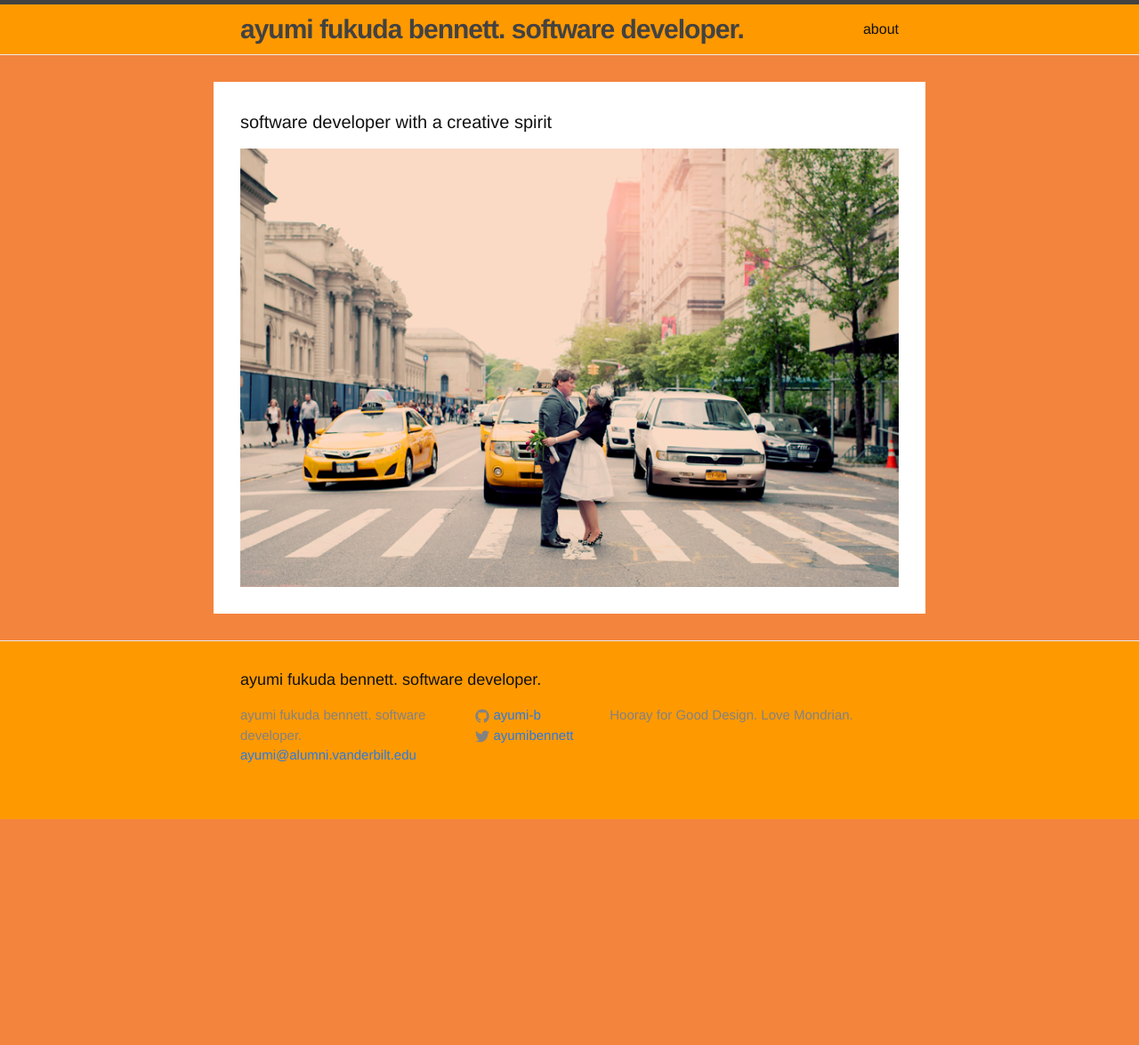
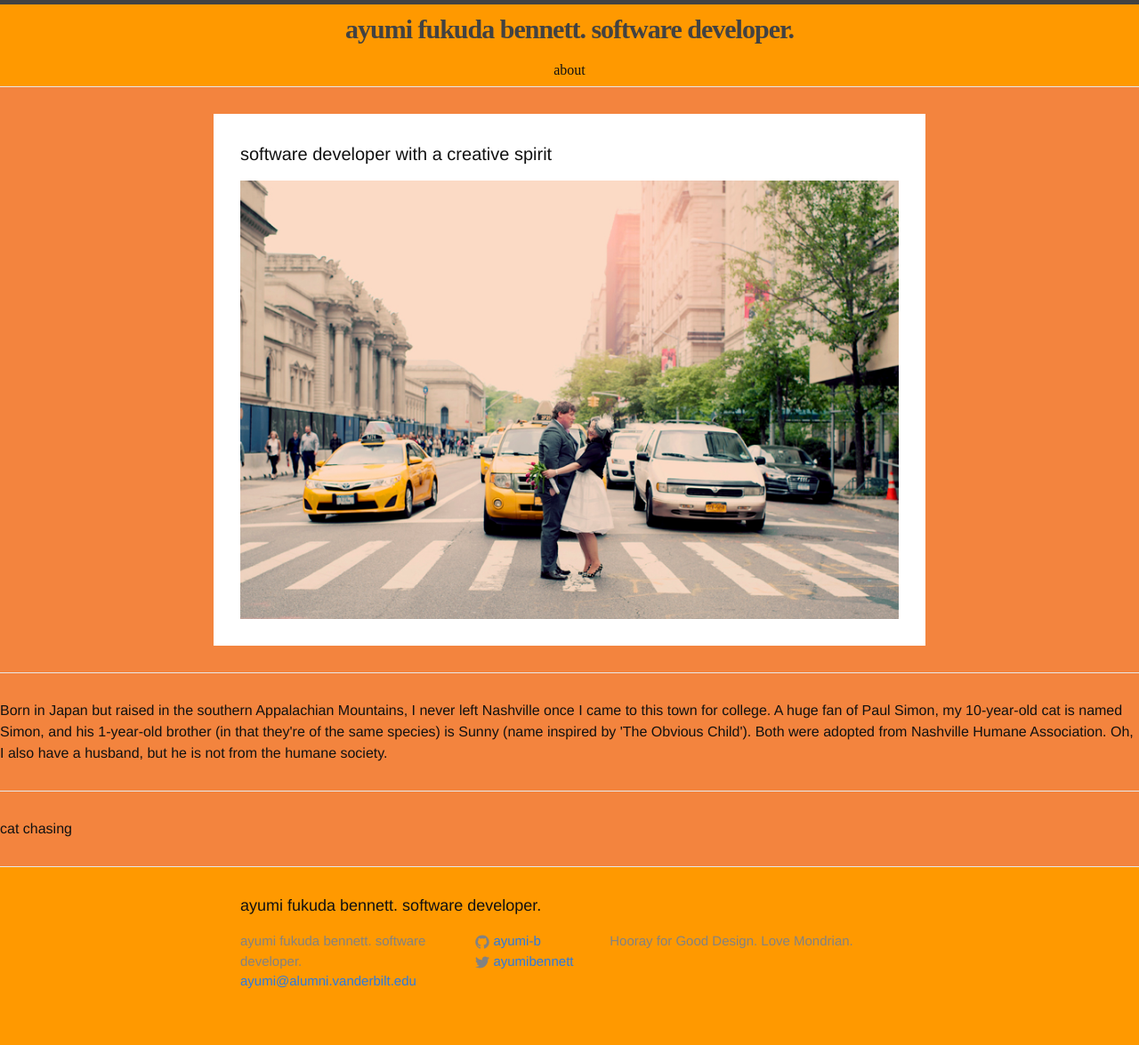
Before and after one commit to ayumi-b/ayumi-b.github.io, a Jekyll site: the page built from index.html, in a window 1280 px wide. Shown: the whole page at 89% size. Built offline with Jekyll 4.4.1, drawn with Linux system fonts in a browser that asks for light colours; before the commit the page ends 921 px from its top, so only the background shows below that.

Commit message:
established a fixed nav, design to follow

```diff
--- /dev/null
+++ b/_includes/about.html
@@ -0,0 +1,6 @@
+<!-- Abput Section -->
+<section class="segments" id="about">
+Born in Japan but raised in the southern Appalachian Mountains, I never left Nashville once I came to this town for college.
+
+A huge fan of Paul Simon, my 10-year-old cat is named Simon, and his 1-year-old brother (in that they're of the same species) is Sunny (name inspired by 'The Obvious Child').  Both were adopted from Nashville Humane Association.  Oh, I also have a husband, but he is not from the humane society.
+</section>
--- /dev/null
+++ b/_includes/skills.html
@@ -0,0 +1,4 @@
+<!-- Skills Section -->
+<section class="segments" id="skills">
+cat chasing
+</section>
--- a/_layouts/default.html
+++ b/_layouts/default.html
@@ -13,6 +13,12 @@
       </div>
     </div>
 
+    {% include about.html %}
+
+    {% include skills.html %}
+
+    {% include projects.html %}
+
     {% include footer.html %}
 
   </body>
--- a/_sass/_layout.scss
+++ b/_sass/_layout.scss
@@ -2,12 +2,33 @@
  * Site header
  */
 .site-header {
+    position: fixed;
+    width: 100%;
+    top: 0;
+    left: 0;
+    right: 0;
     border-top: 5px solid $grey-color-dark;
     border-bottom: 1px solid $grey-color-light;
-    min-height: 56px;
+    min-height: 40px;
+    font-family: 'Alegreya Sans SC';
+    text-align: center;
+
 
     // Positioning context for the mobile navigation icon
     position: relative;
+}
+
+
+.header-wrapper {
+    position: fixed;
+    width: 100%;
+    top: 0;
+    left: 0;
+    right: 0;
+    z-index: 999;
+    background-color: tomato;
+    border-bottom: 5px solid $grey-color-light;
+
 }
 
 .site-title {
@@ -15,8 +36,9 @@
     font-weight: bold;
     line-height: 56px;
     letter-spacing: -1px;
-    margin-bottom: 0;
-    float: left;
+
+
+
 
     &,
     &:visited {
@@ -25,8 +47,11 @@
 }
 
 .site-nav {
-    float: right;
-    line-height: 56px;
+    float: center;
+    line-height: 36px;
+
+
+
 
     .menu-icon {
         display: none;
@@ -35,6 +60,8 @@
     .page-link {
         color: $text-color;
         line-height: $base-line-height;
+        padding: auto;
+
 
         // Gaps between nav items, but not on the first one
         &:not(:first-child) {
@@ -53,7 +80,7 @@
 
         .menu-icon {
             display: block;
-            float: right;
+            float: center;
             width: 36px;
             height: 26px;
             line-height: 0;
@@ -73,6 +100,7 @@
         .trigger {
             clear: both;
             display: none;
+
         }
 
         &:hover .trigger {
@@ -82,12 +110,16 @@
 
         .page-link {
             display: block;
-            padding: 5px 10px;
+            padding: 80px 30px;
         }
     }
 }
 
+.segments {
+    border-top: 1px solid $grey-color-light;
+    padding: $spacing-unit 0;
 
+}
 
 /**
  * Site footer
@@ -191,7 +223,9 @@
     font-size: 24px;
 }
 
-
+.page-scroll {
+    margin: 30px;
+}
 
 /**
  * Posts
```
Also changed, not shown: _includes/projects.html (added).
